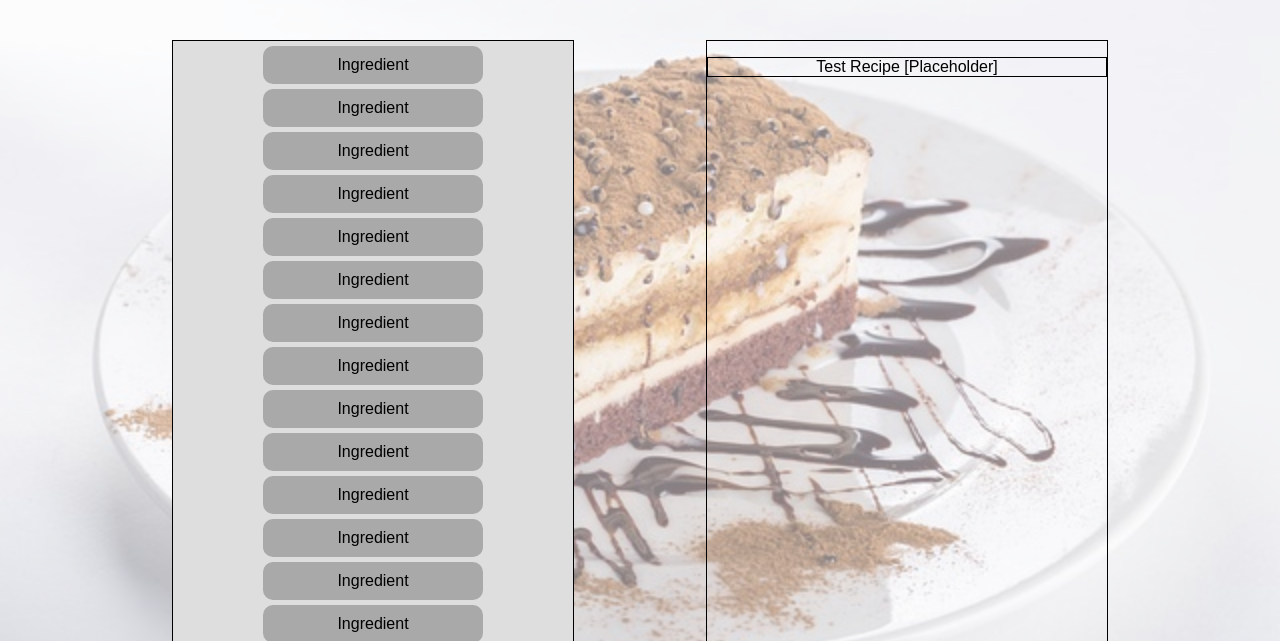
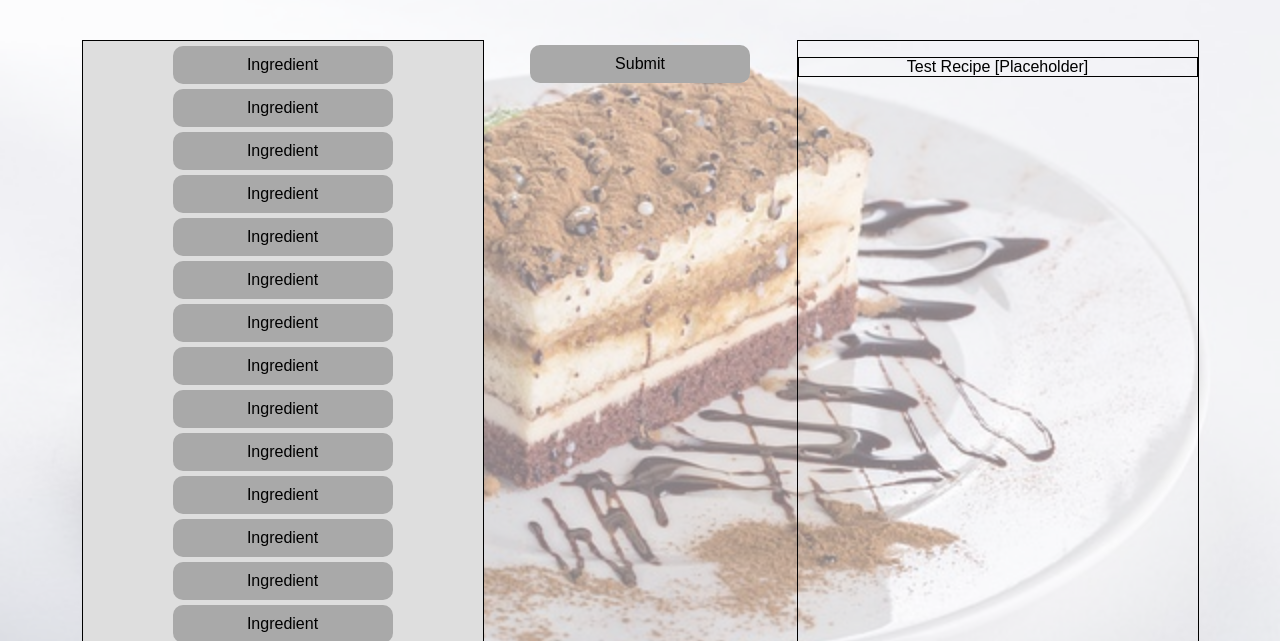
Before and after one commit to Nando785/Recipe-generator, a Flask app: page / in a window 1280 px wide. Shown: the part 94-735 px from the top of the page. Run offline with Flask 3, Linux system fonts and the light colour scheme.

Commit message:
Fixed submit button coloring issue

```diff
--- a/static/script.js
+++ b/static/script.js
@@ -1,4 +1,5 @@
 const ingredients = document.querySelectorAll('.ingredient');
+const submitButton = document.querySelector('.submit_button');
 
 ingredients.forEach(ingredient => {
     ingredient.addEventListener('click', function () {
@@ -7,3 +8,10 @@ ingredients.forEach(ingredient => {
         this.classList.toggle('checked');
     });
 });
+
+submitButton.addEventListener('click', function () {
+    const isChecked = this.getAttribute('data-checked') === 'true';
+    this.setAttribute('data-checked', !isChecked);
+    // this.classList.toggle('submit_button.checked');
+    submitButton.classList.toggle('checked');
+});
--- a/static/style.css
+++ b/static/style.css
@@ -122,6 +122,22 @@ body,html{
     background-color: #4D6B53;
     color: white;
 }
+
+.submit_button{
+    isolation:isolate;
+    width:200px;
+    padding: 10px;
+    margin: 5px;
+    background-color: darkgray;
+    border-radius: 10px;
+    text-align: center;
+    cursor: pointer;
+}
+
+.submit_button.checked{
+    background-color: #4D6B53;
+    color: white;
+}
 /* =============== ============= ================*/
 
 @keyframes change{
--- a/templates/index.html
+++ b/templates/index.html
@@ -33,10 +33,14 @@
                         <div class="ingredient" data-checked="false"> Ingredient </div>
                         <div class="ingredient" data-checked="false"> Ingredient </div>
                         <div class="ingredient" data-checked="false"> Ingredient </div>
-
-                        <script src="{{ url_for('static', filename='script.js') }}"></script>
                     </div>
                 </section>
+
+                <section>
+                    <div class="submit_button"> Submit </div>
+                </section>
+
+                <script src="{{ url_for('static', filename='script.js') }}"></script>
 
                 <section class="recipe_results">
                     <p class="TEST2"> Test Recipe [Placeholder]</p>
```
